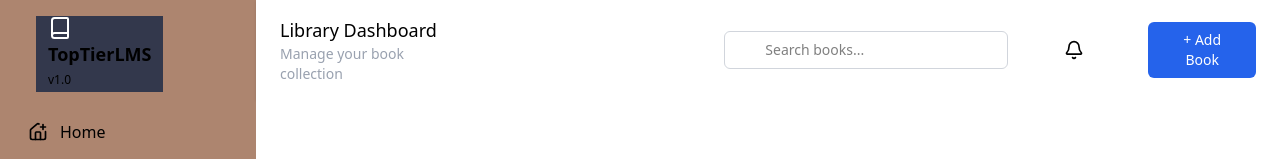
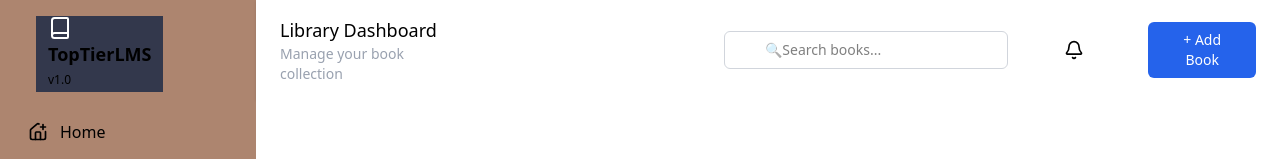
Before and after one commit to TopTier5/Bookie-App, a React (Vite) app: page / in a window 1280 px wide. Shown: the top 159 px of the page. Built offline with nearby package versions, Linux system fonts and the light colour scheme.

Commit message:
sidebar changes

```diff
--- a/src/components/Navbar.jsx
+++ b/src/components/Navbar.jsx
@@ -5,7 +5,7 @@ function Navbar() {
                 <h2 className="text-lg font-light text-black">Library Dashboard <p className="text-sm text-gray-400">Manage your book collection</p></h2>
 
                 <div className="ml-[250px]">
-                <input type="text" placeholder="Search books..." className="border border-gray-300 rounded-md px-10 py-2 text-sm" />
+                    <input type="text" placeholder="🔍Search books..." className="border border-gray-300 rounded-md px-10 py-2 text-sm" />
               </div>
 
               <div className="ml-10">
```
